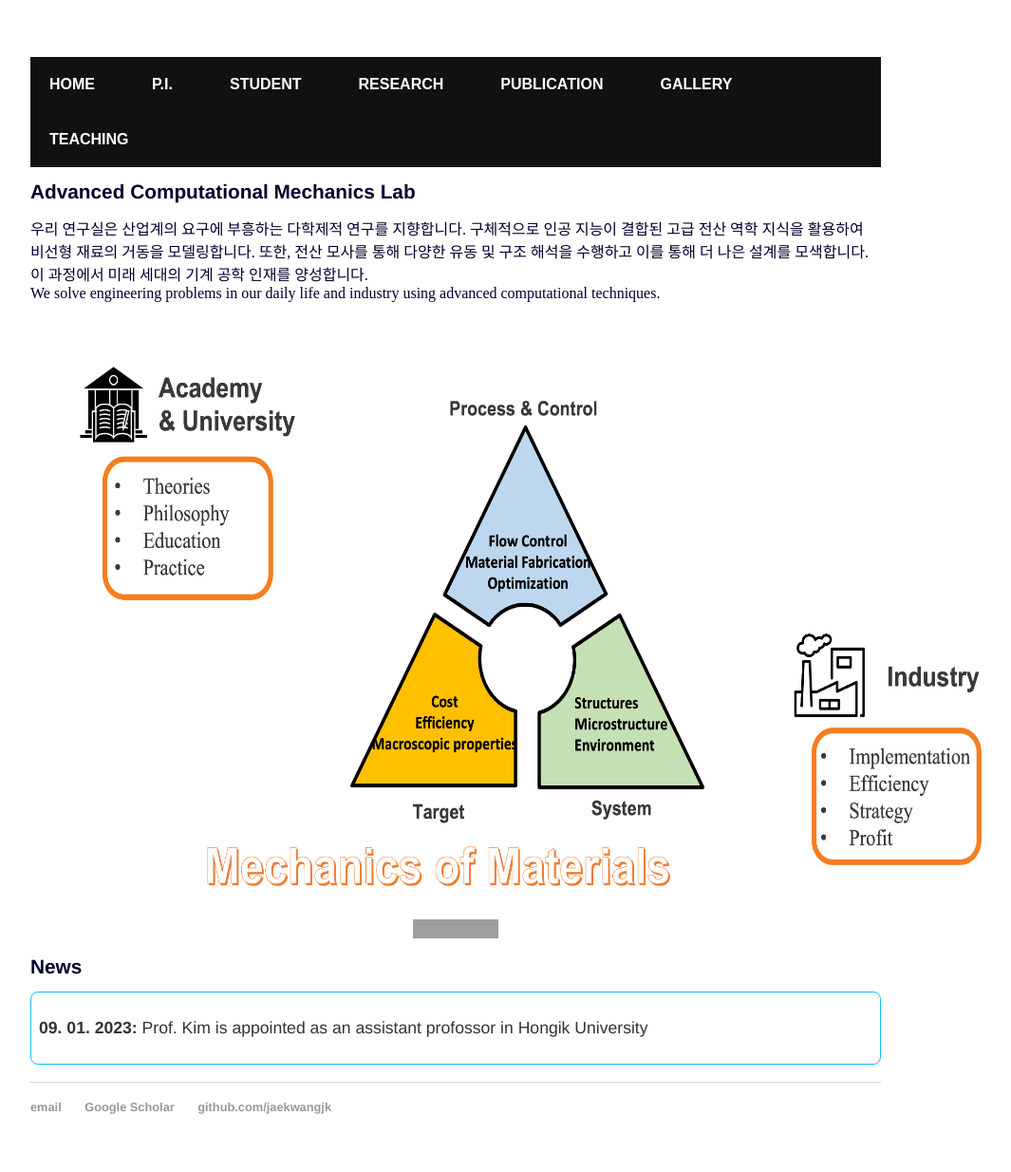
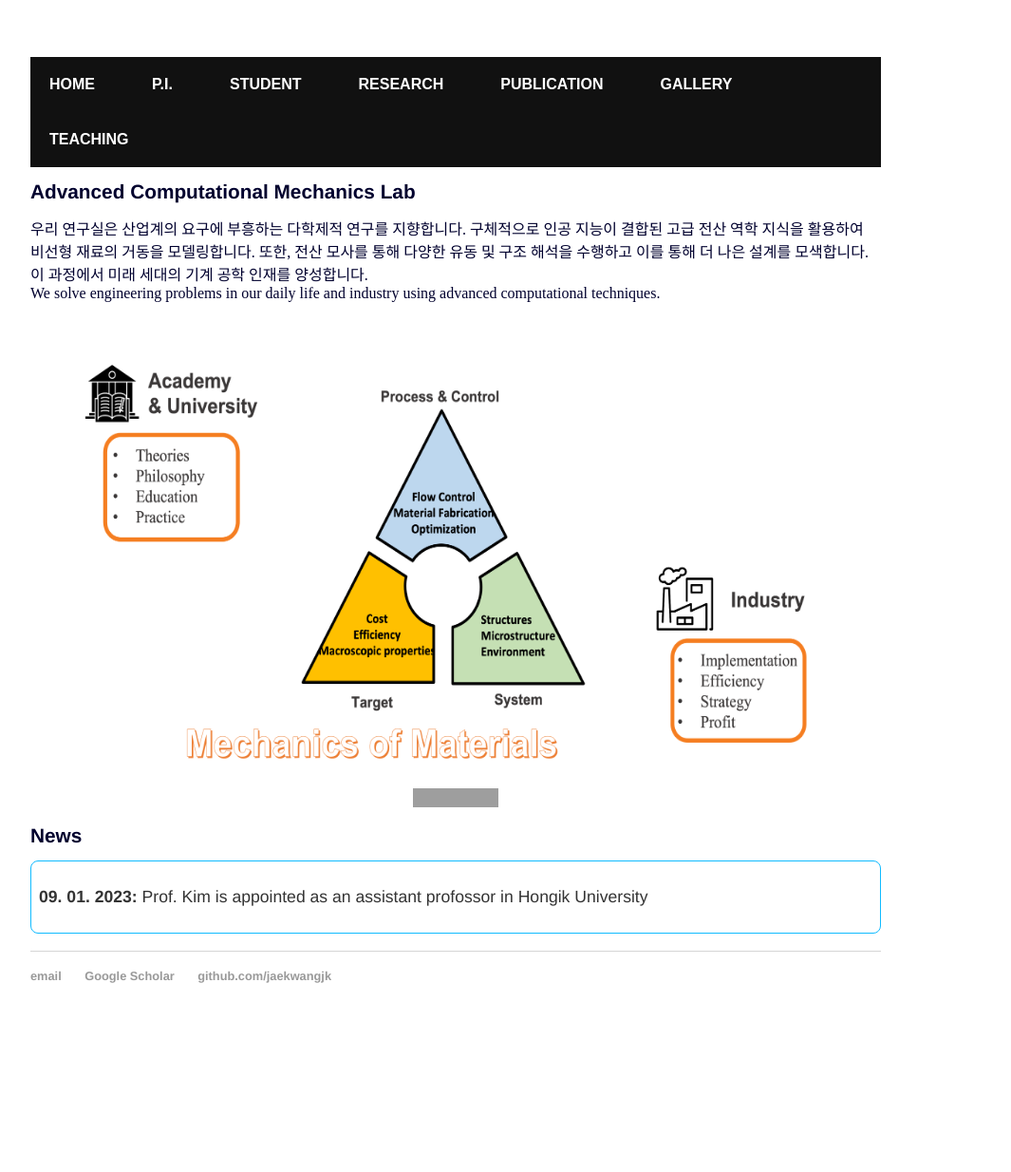
Before and after one commit to jaekwangjk/jaekwangjk.github.io, a Jekyll site: the page built from index.html, in a window 1280 px wide. Shown: the whole page at 95% size, without its empty margins (160-1225 px from the left). Built offline with Jekyll 4.4.1, drawn with Linux system fonts in a browser that asks for light colours; after the commit the page ends 1096 px from its top, so only the background shows below that; grey boxes are pictures that could not be loaded.

Commit message:
Update index.html

```diff
--- a/index.html
+++ b/index.html
@@ -24,7 +24,7 @@ title: Jaekwang Kim
 
 <center>
 <figure>
-<img src="pictures/overview.png" alt="My self" style="width:1000px;height:570px;">
+<img src="pictures/overview.png" alt="My self" style="width:800px;height:432px;">
 </figure>
 </center>
 
```
